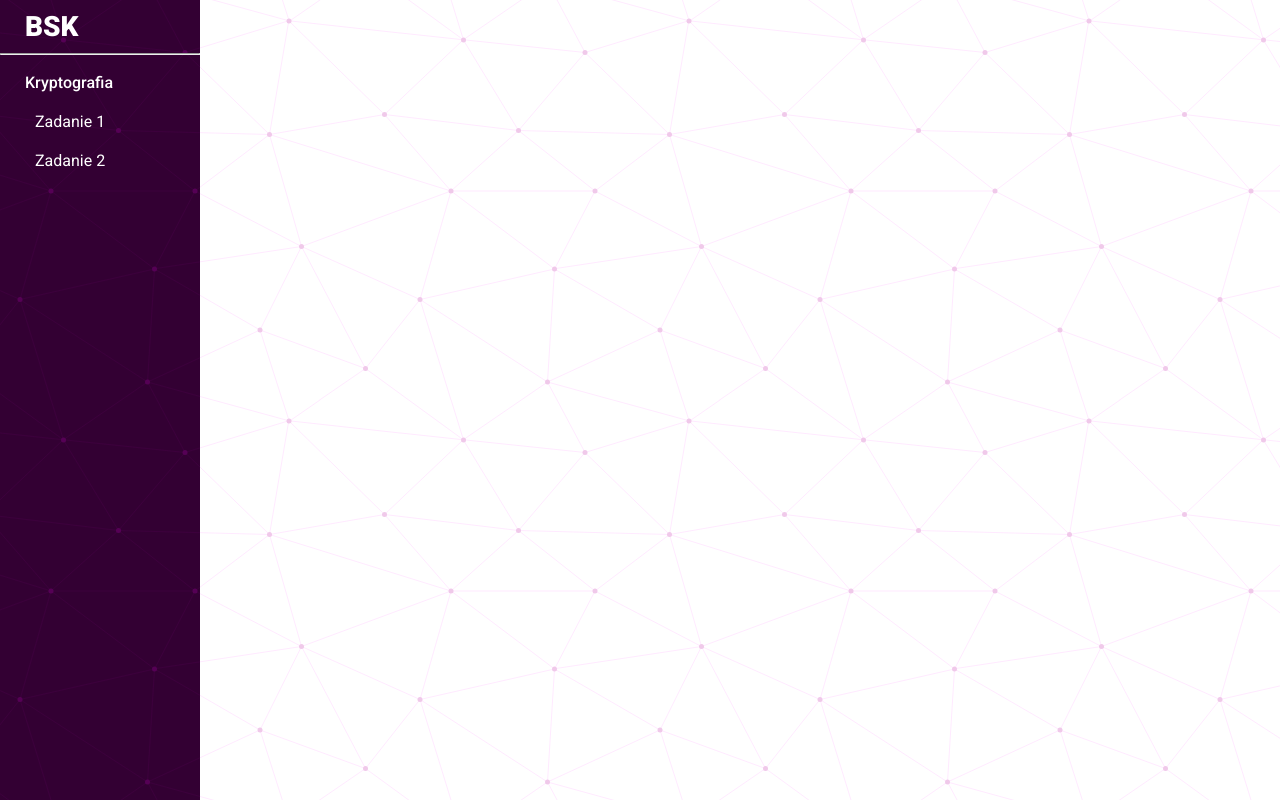
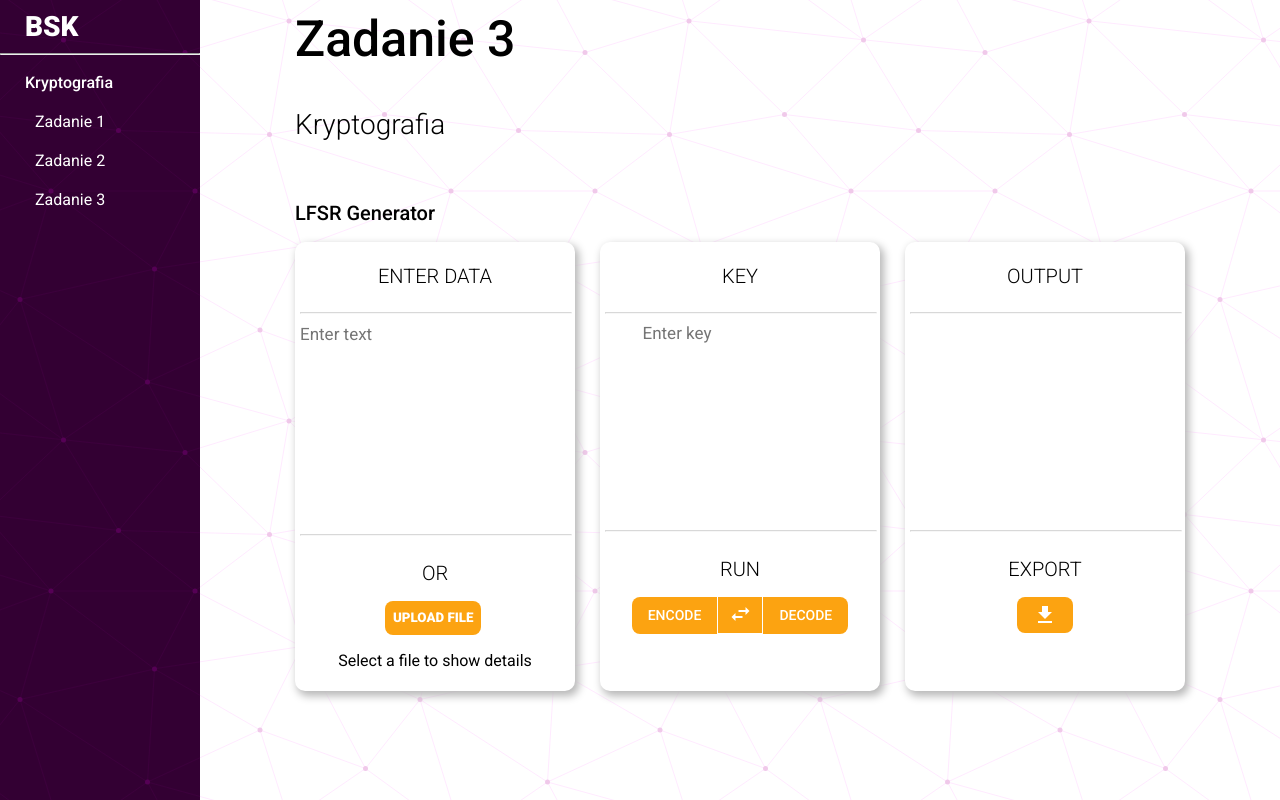
Before and after one commit to bsk-ps/bsk, a React (Create React App) app in the folder ui/bsk/: page /zadanie3 in a window 1280 px wide. Built offline with nearby package versions, Linux system fonts and the light colour scheme.

Commit message:
LFSR key validation view

```diff
--- a/ui/bsk/src/App.js
+++ b/ui/bsk/src/App.js
@@ -3,6 +3,7 @@ import { Navbar } from "./components/navbar/Navbar";
 import { Home } from "./pages/Home";
 import { CryptoPartOne } from "./pages/PartOne";
 import { CryptoPartTwo } from "./pages/PartTwo";
+import {CryptoPartThree} from "./pages/PartThree";
 
 
 function App() {
@@ -14,6 +15,7 @@ function App() {
             <Route exact path="/" component={Home} />
             <Route path="/zadanie1" component={CryptoPartOne} />
             <Route path="/zadanie2" component={CryptoPartTwo} />
+            <Route path="/zadanie3" component={CryptoPartThree} />
           </Switch>
         </div>
       </Navbar>
--- a/ui/bsk/src/components/KeyInput.js
+++ b/ui/bsk/src/components/KeyInput.js
@@ -1,4 +1,21 @@
-const KeyInput = ({ keyValue, onKeyChange, showPreview=false }) => {
+const PolynomialComponent =({keyValue}) =>{
+    const items = []
+    const chars = keyValue.split('')
+    for (const [index, value] of chars.entries()) {
+        if(index+1 !== chars.length){
+          items.push(<>x<sup>{value}</sup>+</>)
+      }
+      else if(index+1 === chars.length){
+        items.push(<>x<sup>{value}</sup>+</>)
+      }}
+
+      return (
+        <div >
+          {items}
+        </div>
+      )
+}
+const KeyInput = ({ keyValue, onKeyChange, showPreview=false, showPolynomial = false }) => {
 
     return (
         <>
@@ -8,6 +25,11 @@ const KeyInput = ({ keyValue, onKeyChange, showPreview=false }) => {
                     {keyValue}
                 </div> : <></>
             }
+            {showPolynomial ?
+              <div className="preview code">
+               <PolynomialComponent keyValue={keyValue} />
+            </div>: <></>
+            }
         </>
     );
 }
--- a/ui/bsk/src/components/ciphers.js
+++ b/ui/bsk/src/components/ciphers.js
@@ -5,12 +5,14 @@ import { Counter } from './counter/Counter';
 import { KeyInput } from './KeyInput';
 import useDashKey from '../hooks/useDashKey';
 import useTextKey from '../hooks/useTextKey';
+import usePolynomialKey from '../hooks/usePolynomialKey';
 import useCounter from '../hooks/useCounter';
 
 
 export const CipherContainer = ({ name, keyName, endpoint, keyValue, children }) => {
     const [inputData, setInputData] = useState('');
     const [output, setOutput, encode, decode,] = useCipher({ input: inputData, key: keyValue }, endpoint)
+    console.log(typeof(keyValue))
 
     const handleSwap = () => {
         if (output !== "" && !(inputData instanceof File)) {
@@ -113,4 +115,12 @@ const VigeneresCipher = () => {
         </CipherContainer>
     )
 }
-export { RailFence, ColumnarTranspositionA, ColumnarTranspositionB, ColumnarTranspositionC, CaesarCipher, VigeneresCipher }
+const LFSRGenerator = () =>{
+    const[key, handleKeyChange] = usePolynomialKey()
+    return (
+        <CipherContainer name='LFSR Generator' keyName='KEY' keyValue={key} endpoint='row_order'>
+            <KeyInput keyValue={key} onKeyChange={handleKeyChange} showPolynomial />
+        </CipherContainer>
+    )
+}
+export { RailFence, ColumnarTranspositionA, ColumnarTranspositionB, ColumnarTranspositionC, CaesarCipher, VigeneresCipher, LFSRGenerator, }
--- a/ui/bsk/src/components/navbar/Navbar.js
+++ b/ui/bsk/src/components/navbar/Navbar.js
@@ -13,6 +13,7 @@ export const Navbar = ({ children }) => {
                     </li>
                     <li className="item"> <Link className="default-link" to="/zadanie1">Zadanie 1 </Link></li>
                     <li className="item"> <Link className="default-link" to="/zadanie2">Zadanie 2</Link></li>
+                    <li className="item"> <Link className="default-link" to="/zadanie3">Zadanie 3</Link></li>
                 </ul>
             </div>
             <div className="content">
--- /dev/null
+++ b/ui/bsk/src/hooks/usePolynomialKey.js
@@ -0,0 +1,13 @@
+import { useState } from "react";
+
+export default function usePolynomialKey() {
+    const [key, setKey] = useState('')
+
+    const handleKeyChange = (event) => {
+        let input = event.target.value;
+        input = input.replace(/\s/g, '-');
+        setKey(input)
+    }
+
+    return [key, handleKeyChange]
+}
--- /dev/null
+++ b/ui/bsk/src/pages/PartThree.js
@@ -0,0 +1,16 @@
+import {LFSRGenerator, ColumnarTranspositionC,ColumnarTranspositionA,ColumnarTranspositionB,RailFence} from "../components/ciphers"
+
+export const CryptoPartThree = () =>{
+    return (
+        <div className="home-content">
+        <div>
+            <div className="header">
+                <div className="title big">Zadanie 3</div>
+            </div>
+            <h1 className="display-1">Kryptografia</h1>
+            <div style={{ height: "25px" }}></div>
+                <LFSRGenerator />
+        </div>
+    </div>
+    )
+}
```
